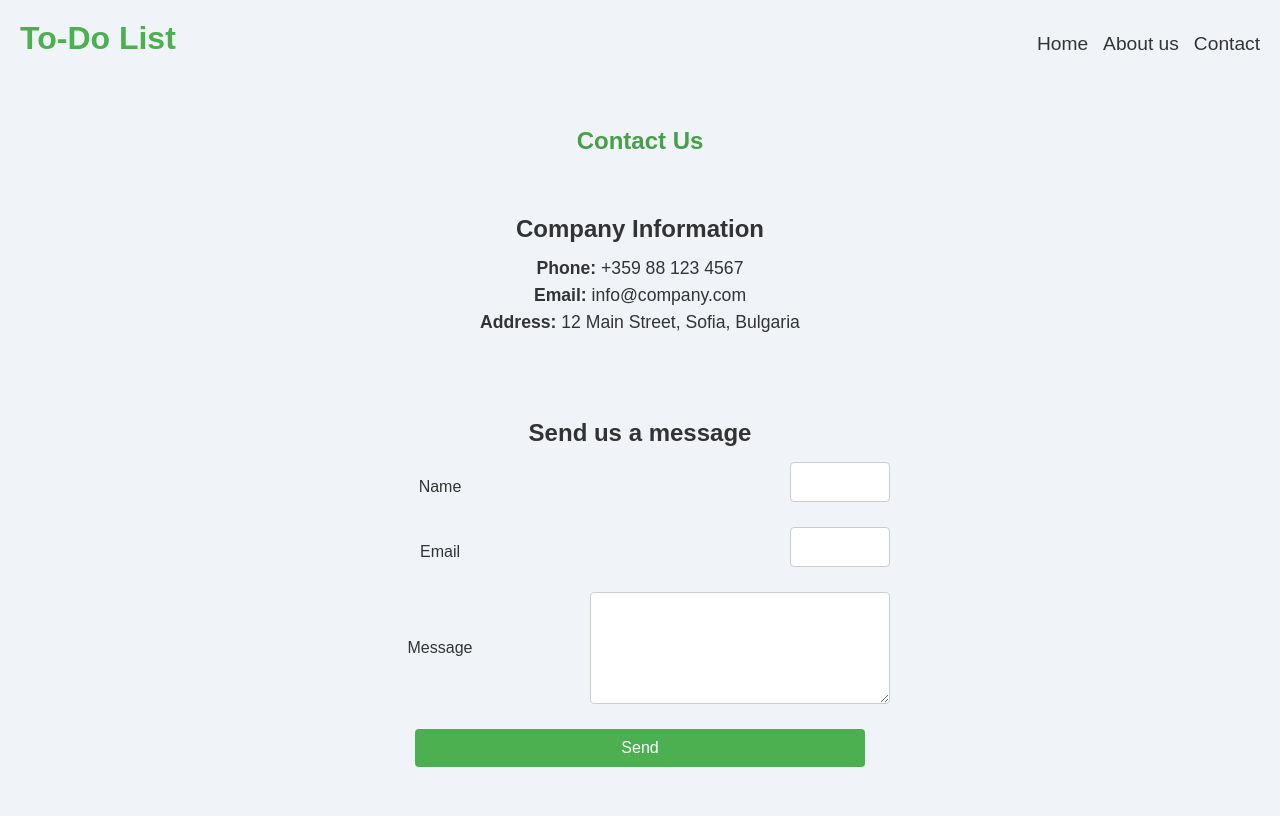
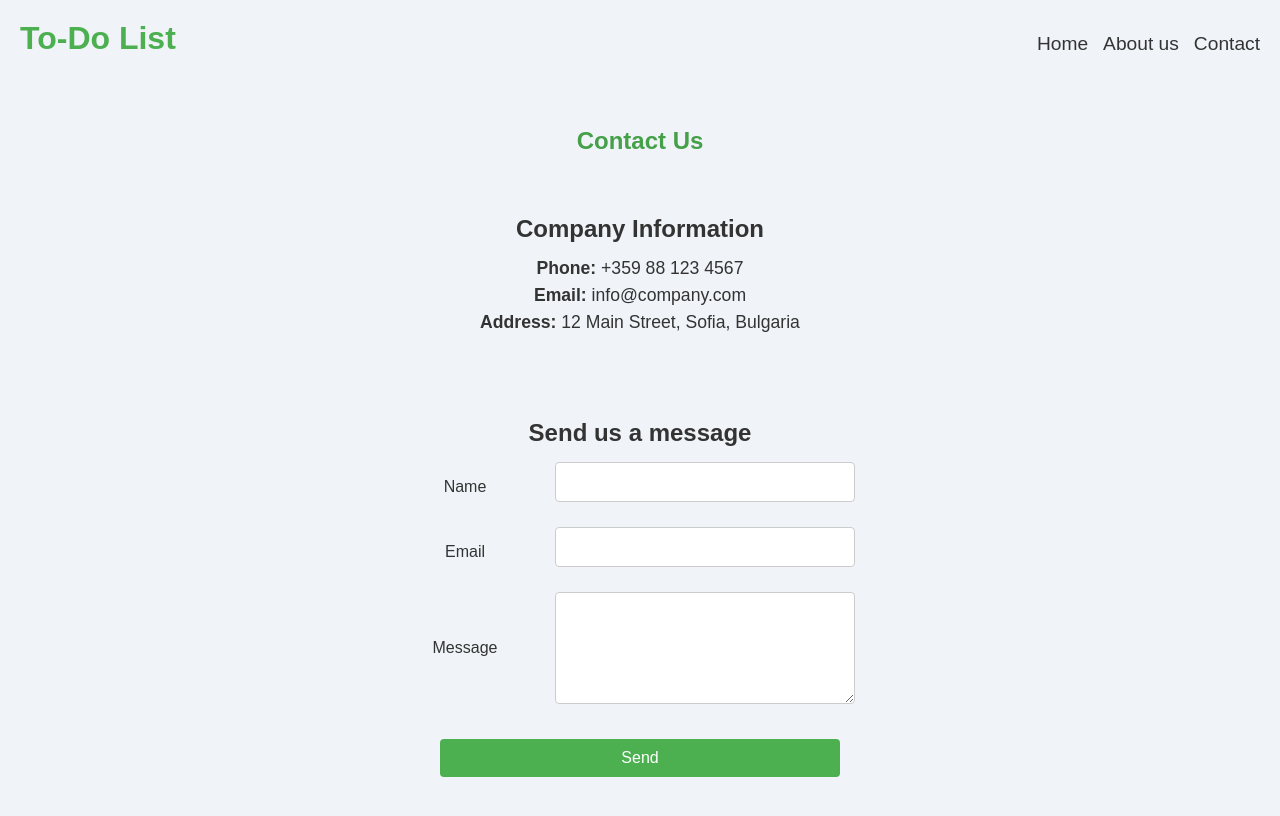
Before and after one commit to Anatoli33/To-Do-App, a React (Vite) app in the folder to-do-app/: page /contact in a window 1280 px wide. Shown: the top 816 px of the page. Built offline with nearby package versions, Linux system fonts and the light colour scheme; the HTML template or start-up script is replaced by a standard one.

Commit message:
Better styling

```diff
--- a/to-do-app/src/contact.css
+++ b/to-do-app/src/contact.css
@@ -35,26 +35,24 @@ form {
   margin: 0 auto;
 }
 
-/* Label + input row */
+/* Label + input row (GRID FIX) */
 form div {
-  display: flex;
-  align-items: center;
-  justify-content: space-between;
+  display: grid;
+  grid-template-columns: 30% 50%;
   gap: 15px;
   margin-bottom: 15px;
+  align-items: center;
 }
 
 /* Labels */
 form label {
-  min-width: 100px;
   font-weight: 500;
 }
 
 /* Inputs */
 form input,
 form textarea {
-  width: 100%;
-  max-width: 300px;
+  min-width: 300px;
   padding: 10px;
   font-size: 1rem;
   border: 1px solid #ccc;
@@ -70,8 +68,8 @@ form textarea:focus {
 
 /* Button */
 form button {
-  margin-top: 10px;
-  width: 90%;
+  margin-top: 20px;
+  width: 80%;
   padding: 10px;
   font-size: 1rem;
   border: none;
@@ -85,3 +83,10 @@ form button {
 form button:hover {
   background-color: #43a047;
 }
+
+/* 📱 Mobile fix */
+@media (max-width: 600px) {
+  form div {
+    grid-template-columns: 1fr;
+  }
+}
```
